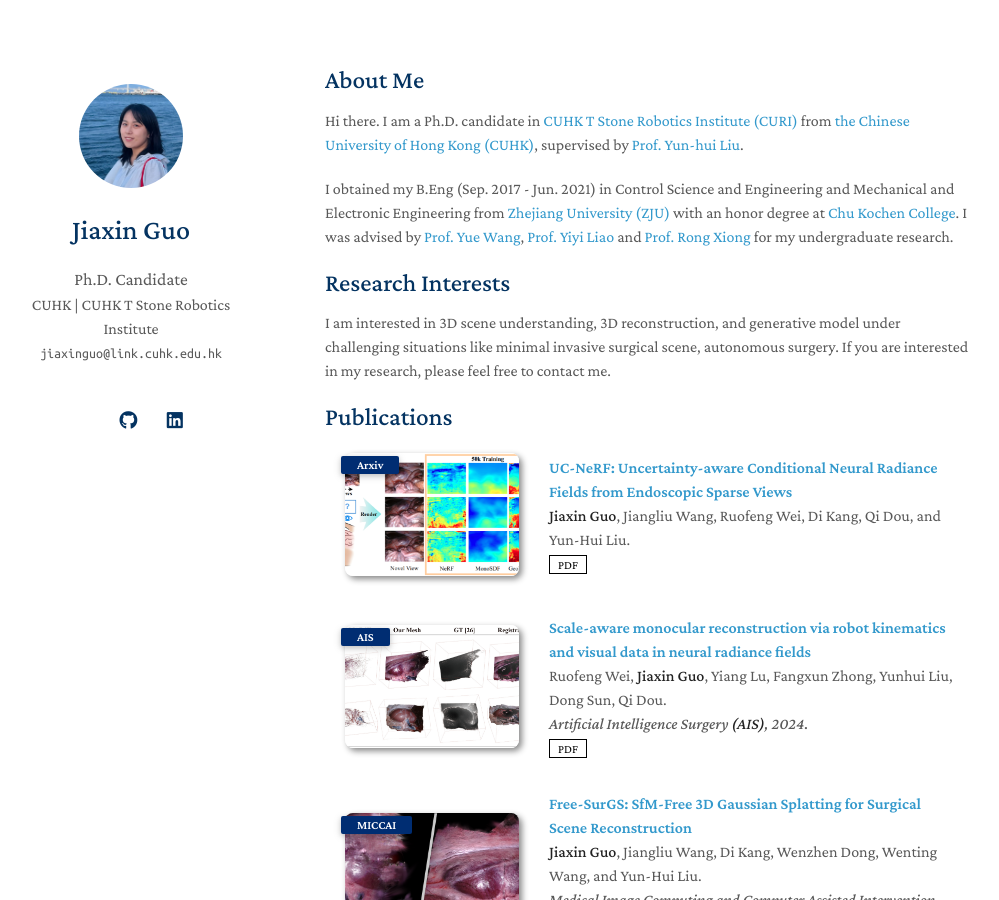
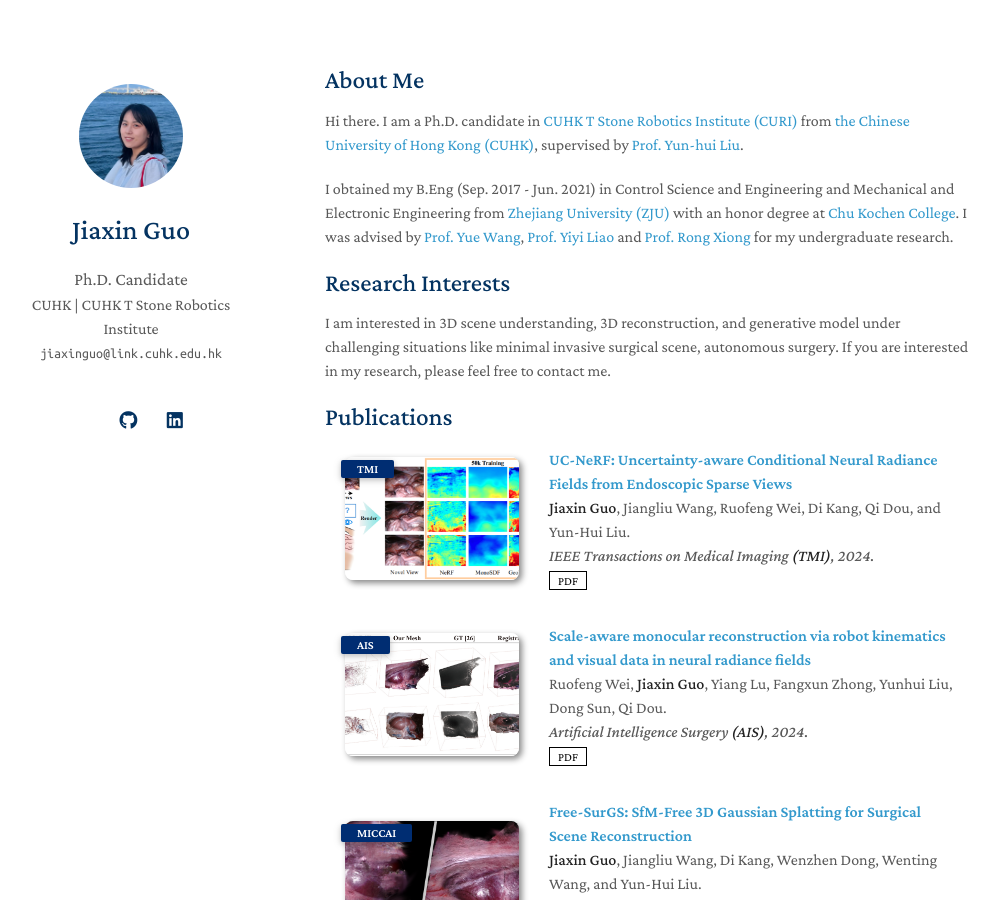
Before and after one commit to wrld/wrld.github.io, a Jekyll site: the page built from index.md, in a window 1280 px wide and 900 px high. Shown: the whole window, without its empty margins (145-1144 px from the left). Built offline with Jekyll 4.4.1, drawn with Linux system fonts in a browser that asks for light colours; nearby versions of some CDN libraries; a style sheet for code colours, icons or effects is not loaded; our own code applies the rules of GitHub Pages for plain Markdown files.

Commit message:
Update publications.yml

```diff
--- a/_data/publications.yml
+++ b/_data/publications.yml
@@ -3,9 +3,11 @@ main:
 
   - title: "UC-NeRF: Uncertainty-aware Conditional Neural Radiance Fields from Endoscopic Sparse Views"
     authors: <strong>Jiaxin Guo</strong>, Jiangliu Wang, Ruofeng Wei, Di Kang, Qi Dou, and Yun-Hui Liu.
+    conference_short: TMI
+    conference: IEEE Transactions on Medical Imaging <strong>(TMI)</strong>, 2024.
     pdf: http://arxiv.org/pdf/2409.02917.pdf
     image: ./assets/img/teaser_ucnerf.png
-    conference_short: Arxiv
+
 
   - title: "Scale-aware monocular reconstruction via robot kinematics and visual data in neural radiance fields"
     authors: Ruofeng Wei, <strong>Jiaxin Guo</strong>, Yiang Lu, Fangxun Zhong, Yunhui Liu, Dong Sun, Qi Dou.
```
